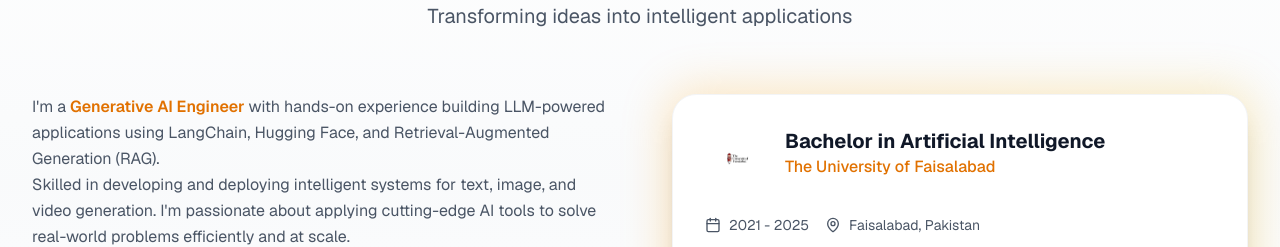
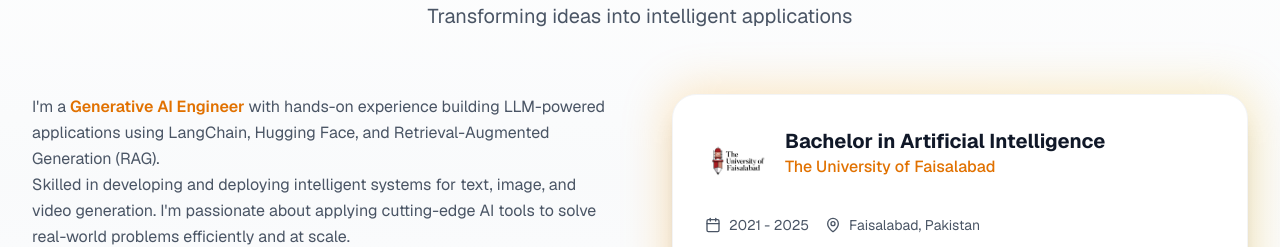
Before and after one commit to thehassans/thehassans, a Next.js app: page / in a window 1280 px wide. Shown: the part 1260-1507 px from the top of the page. Built offline with nearby package versions, Linux system fonts and the light colour scheme.

Commit message:
Change tuf-logo extension to .png

```diff
--- a/src/components/About.tsx
+++ b/src/components/About.tsx
@@ -117,7 +117,7 @@ export default function About() {
                 <div className="flex items-start gap-4 mb-6">
                   <div className="relative w-16 h-16 flex-shrink-0">
                     <Image
-                      src="/tuf-logo.jpg"
+                      src="/tuf-logo.png"
                       alt="The University of Faisalabad"
                       fill
                       className="object-contain"
```
Also changed, not shown: public/tuf-logo.png (added).
